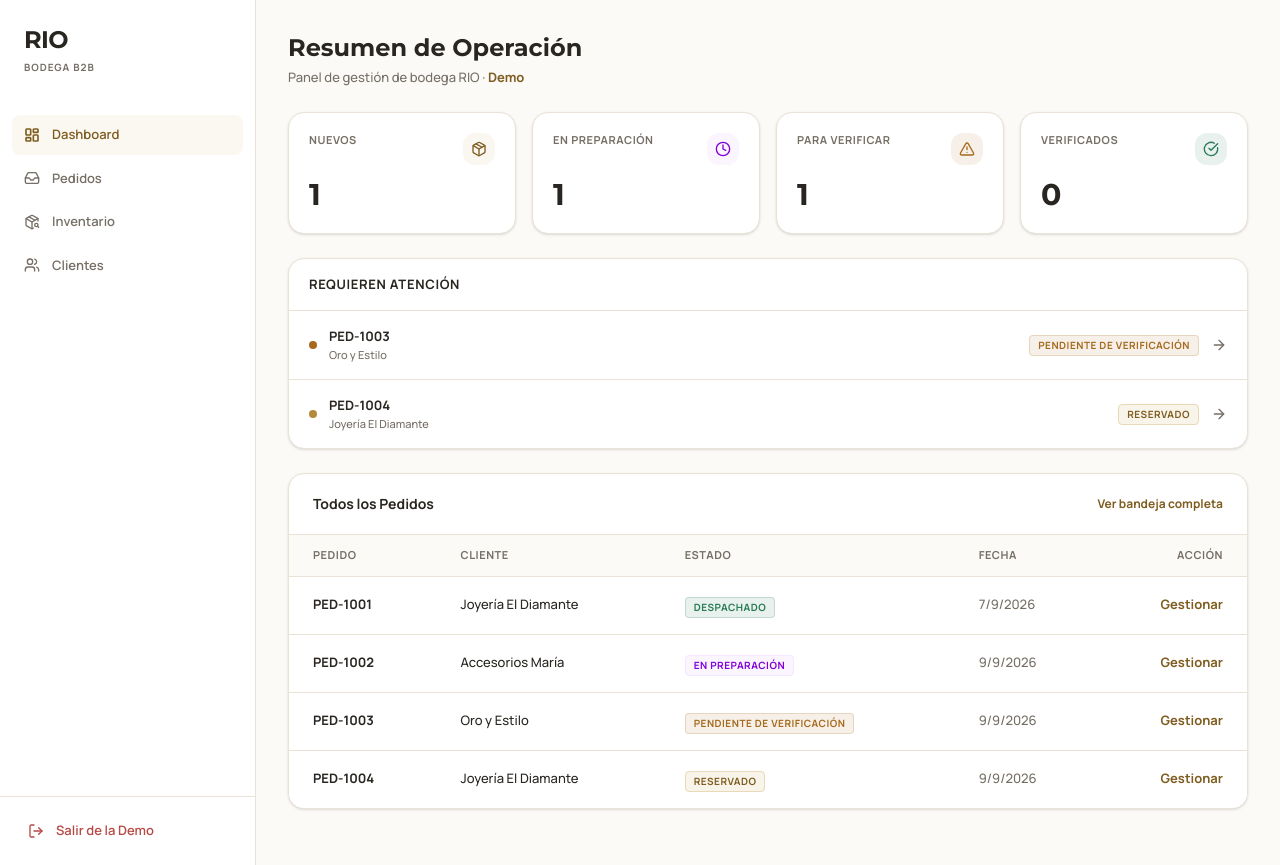
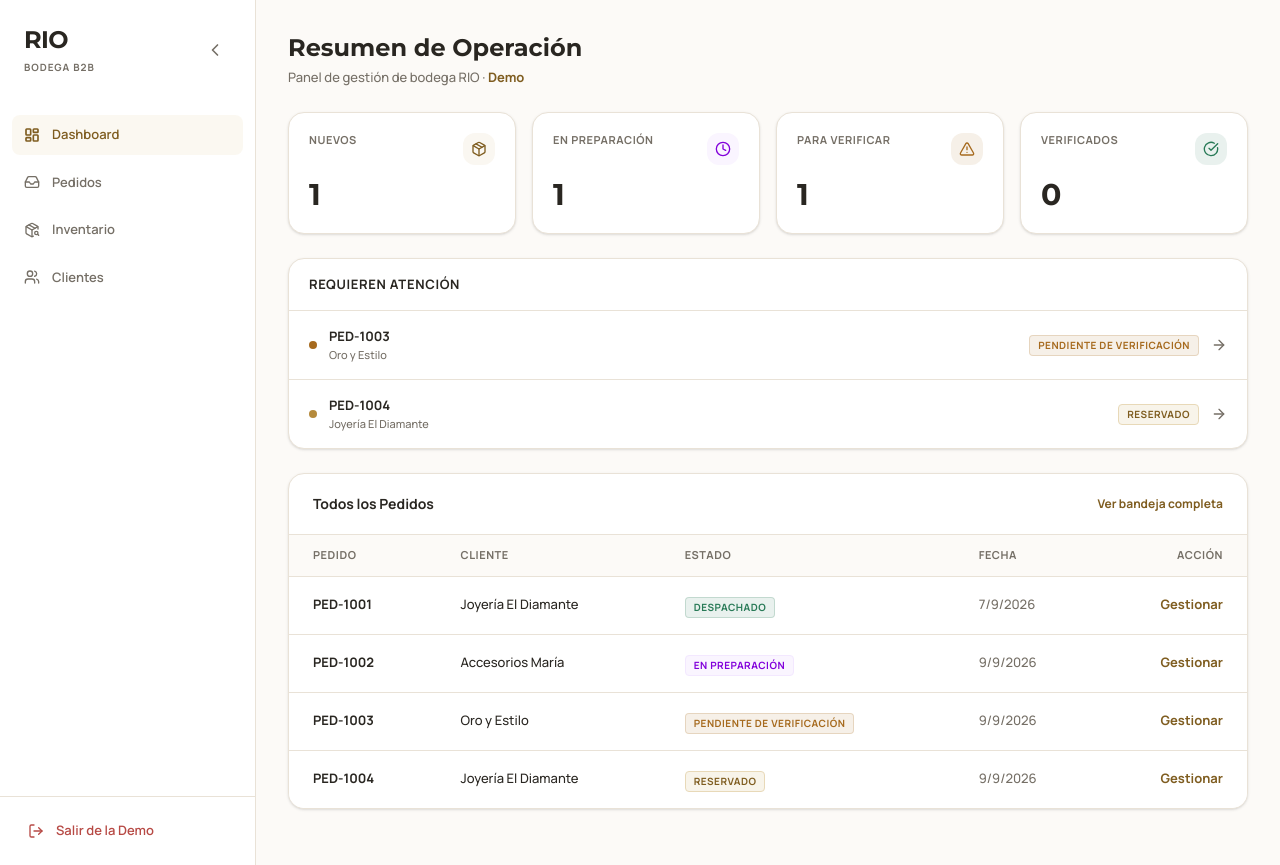
Before and after one commit to 2001mapa/rio_laminado_demo, a Next.js app: page /admin in a window 1280 px wide. Built offline with nearby package versions, Linux system fonts and the light colour scheme.

Commit message:
✨ Feat: Añadir botón para ocultar y mostrar la barra lateral en el panel de administrador

```diff
--- a/src/app/admin/layout.tsx
+++ b/src/app/admin/layout.tsx
@@ -1,8 +1,9 @@
 'use client';
 
+import { useState } from 'react';
 import Link from 'next/link';
 import { usePathname } from 'next/navigation';
-import { LayoutDashboard, Inbox, PackageSearch, Users, LogOut } from 'lucide-react';
+import { LayoutDashboard, Inbox, PackageSearch, Users, LogOut, ChevronLeft, ChevronRight, Menu } from 'lucide-react';
 import { classNames } from '@/lib/utils';
 
 export default function AdminLayout({
@@ -11,6 +12,7 @@ export default function AdminLayout({
   children: React.ReactNode;
 }) {
   const pathname = usePathname();
+  const [isCollapsed, setIsCollapsed] = useState(false);
 
   const navItems = [
     { name: 'Dashboard', href: '/admin', icon: LayoutDashboard },
@@ -22,19 +24,33 @@ export default function AdminLayout({
   return (
     <div className="min-h-screen bg-rio-background flex flex-col md:flex-row font-sans">
       {/* Sidebar Desktop / Topbar Mobile */}
-      <aside className="w-full md:w-64 bg-rio-surface text-rio-ink flex flex-col md:min-h-screen shrink-0 border-r border-rio-border print:hidden">
-        <div className="p-4 md:p-6 flex items-center justify-between md:justify-start">
-          <div>
-            <h1 className="font-serif font-bold text-2xl tracking-tight text-rio-ink">RIO</h1>
-            <p className="text-[10px] text-rio-muted uppercase tracking-widest mt-1 font-bold">Bodega B2B</p>
+      <aside className={classNames(
+        "w-full bg-rio-surface text-rio-ink flex flex-col md:min-h-screen shrink-0 border-r border-rio-border print:hidden transition-all duration-300",
+        isCollapsed ? "md:w-20" : "md:w-64"
+      )}>
+        <div className={classNames("p-4 md:p-6 flex items-center justify-between", isCollapsed ? "md:justify-center md:px-0" : "md:justify-start")}>
+          <div className={classNames("overflow-hidden transition-all duration-300 flex-1", isCollapsed ? "md:hidden" : "")}>
+            <h1 className="font-serif font-bold text-2xl tracking-tight text-rio-ink whitespace-nowrap">RIO</h1>
+            <p className="text-[10px] text-rio-muted uppercase tracking-widest mt-1 font-bold whitespace-nowrap">Bodega B2B</p>
           </div>
-          <div className="flex items-center space-x-3">
-            <div className="bg-rio-surface-muted text-rio-gold-dark border border-rio-border text-[9px] uppercase font-bold px-2 py-0.5 rounded-sm md:hidden tracking-wider">
+
+          {/* Collapse Toggle Desktop */}
+          <button
+             onClick={() => setIsCollapsed(!isCollapsed)}
+             className={classNames("hidden md:flex p-1.5 rounded-lg hover:bg-rio-surface-muted transition-colors text-rio-muted hover:text-rio-ink shrink-0", isCollapsed ? "" : "ml-auto")}
+             aria-label="Toggle Sidebar"
+          >
+             {isCollapsed ? <Menu className="w-5 h-5" /> : <ChevronLeft className="w-5 h-5" />}
+          </button>
+
+          {/* Mobile elements (only visible on mobile) */}
+          <div className="flex items-center space-x-3 md:hidden">
+            <div className="bg-rio-surface-muted text-rio-gold-dark border border-rio-border text-[9px] uppercase font-bold px-2 py-0.5 rounded-sm tracking-wider">
               Demo
             </div>
             <Link
               href="/acceso-rio"
-              className="p-2 -mr-2 text-rio-muted hover:text-rio-danger transition-colors flex items-center md:hidden"
+              className="p-2 -mr-2 text-rio-muted hover:text-rio-danger transition-colors flex items-center"
               title="Salir de la Demo"
             >
               <LogOut className="w-5 h-5" />
@@ -43,20 +59,24 @@ export default function AdminLayout({
         </div>
 
         <nav className="flex-1 overflow-y-auto hidden md:block py-4">
-          <ul className="space-y-1 px-3">
+          <ul className={classNames("space-y-2 transition-all duration-300", isCollapsed ? "px-3" : "px-3")}>
             {navItems.map((item) => {
               const isActive = pathname === item.href || (item.href !== '/admin' && pathname.startsWith(item.href));
               return (
                 <li key={item.name}>
                   <Link
                     href={item.href}
+                    title={isCollapsed ? item.name : undefined}
                     className={classNames(
-                      "flex items-center px-3 py-2.5 text-[13px] font-semibold rounded-lg transition-colors",
+                      "flex items-center py-2.5 text-[13px] font-semibold rounded-lg transition-colors overflow-hidden",
+                      isCollapsed ? "justify-center px-0" : "px-3",
                       isActive ? "bg-rio-gold-light/20 text-rio-gold-dark" : "text-rio-muted hover:text-rio-ink hover:bg-rio-surface-muted"
                     )}
                   >
-                    <item.icon className="w-4 h-4 mr-3 shrink-0" strokeWidth={isActive ? 2.5 : 2} />
-                    {item.name}
+                    <item.icon className={classNames("shrink-0", isCollapsed ? "w-5 h-5" : "w-4 h-4 mr-3")} strokeWidth={isActive ? 2.5 : 2} />
+                    <span className={classNames("whitespace-nowrap transition-all duration-300", isCollapsed ? "hidden" : "block")}>
+                      {item.name}
+                    </span>
                   </Link>
                 </li>
               );
@@ -84,13 +104,19 @@ export default function AdminLayout({
           })}
         </div>
 
-        <div className="p-4 hidden md:block mt-auto border-t border-rio-border">
+        <div className={classNames("p-4 hidden md:block mt-auto border-t border-rio-border", isCollapsed ? "px-3 flex justify-center" : "")}>
           <Link
             href="/acceso-rio"
-            className="flex items-center px-3 py-2 text-[13px] font-semibold text-rio-danger hover:bg-rio-danger/5 rounded-lg transition-colors"
+            title={isCollapsed ? "Salir de la Demo" : undefined}
+            className={classNames(
+              "flex items-center py-2 text-[13px] font-semibold text-rio-danger hover:bg-rio-danger/5 rounded-lg transition-colors",
+              isCollapsed ? "justify-center px-0" : "px-3"
+            )}
           >
-            <LogOut className="w-4 h-4 mr-3 shrink-0" strokeWidth={2} />
-            Salir de la Demo
+            <LogOut className={classNames("shrink-0", isCollapsed ? "w-5 h-5" : "w-4 h-4 mr-3")} strokeWidth={2} />
+            <span className={classNames("whitespace-nowrap transition-all duration-300", isCollapsed ? "hidden" : "block")}>
+              Salir de la Demo
+            </span>
           </Link>
         </div>
       </aside>
```
